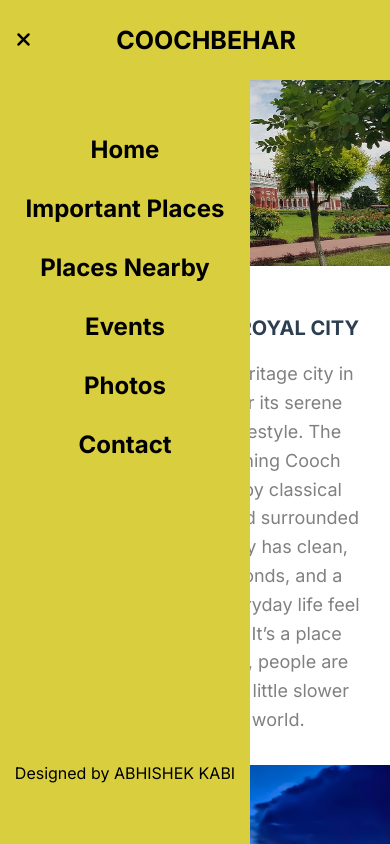
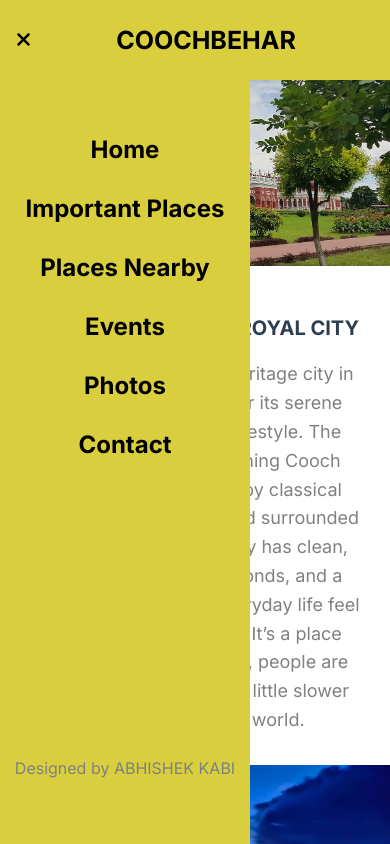
Before and after one commit to abk2191/coochbehar, a React (Vite) app: page / in a window 390 px wide. Both pictures are taken after a click on the button 24 px from the left and 40 px from the top of the page. Shown: the top 844 px of the page. Built offline with nearby package versions, Linux system fonts and the light colour scheme; a web font is replaced by a local one.

Commit message:
Added new features

```diff
--- a/src/index.css
+++ b/src/index.css
@@ -225,6 +225,7 @@ body {
 
   .developer {
     font-family: "Inter", sans-serif;
-    margin-bottom: 45px;
+    margin-bottom: 50px;
+    color: grey;
   }
 }
```
